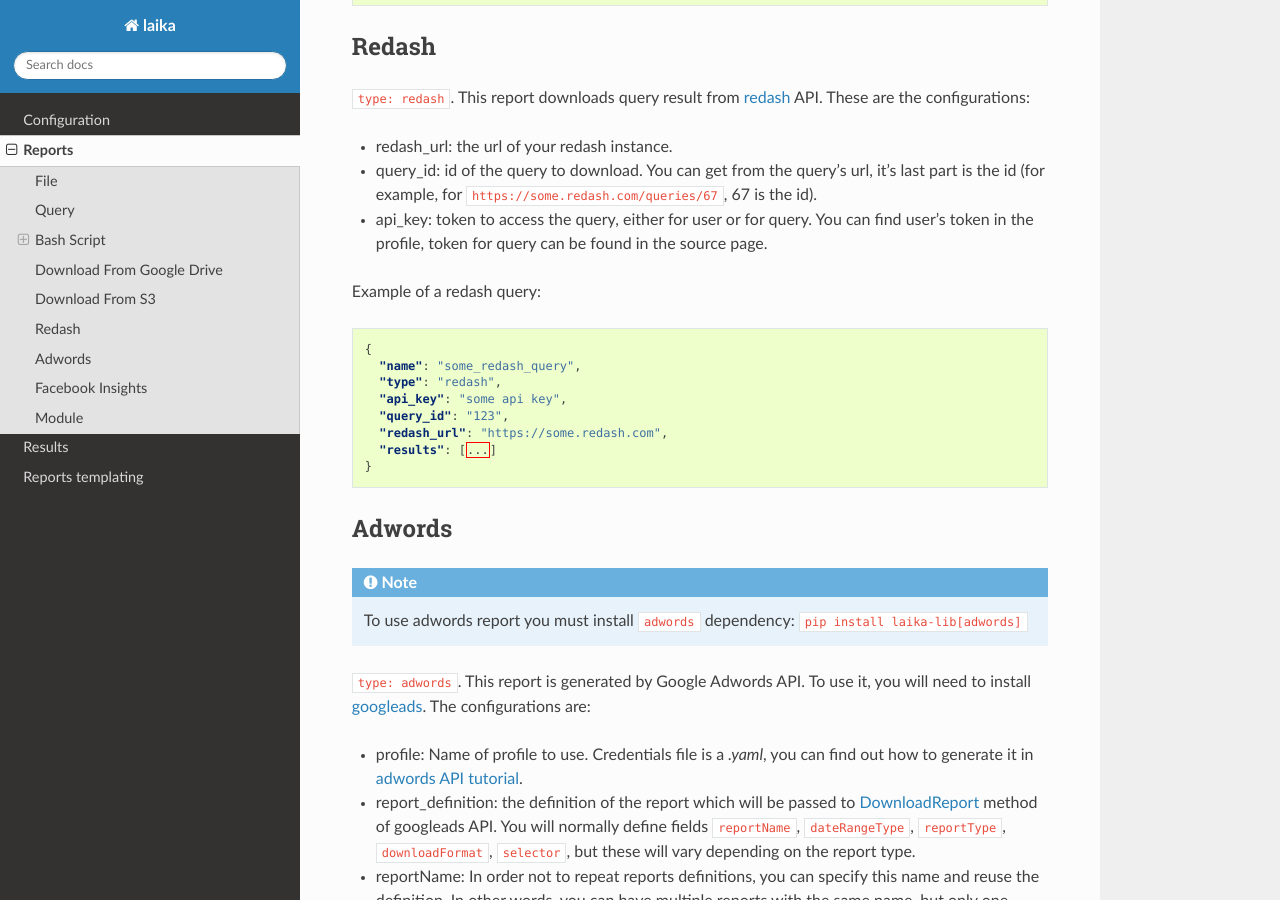
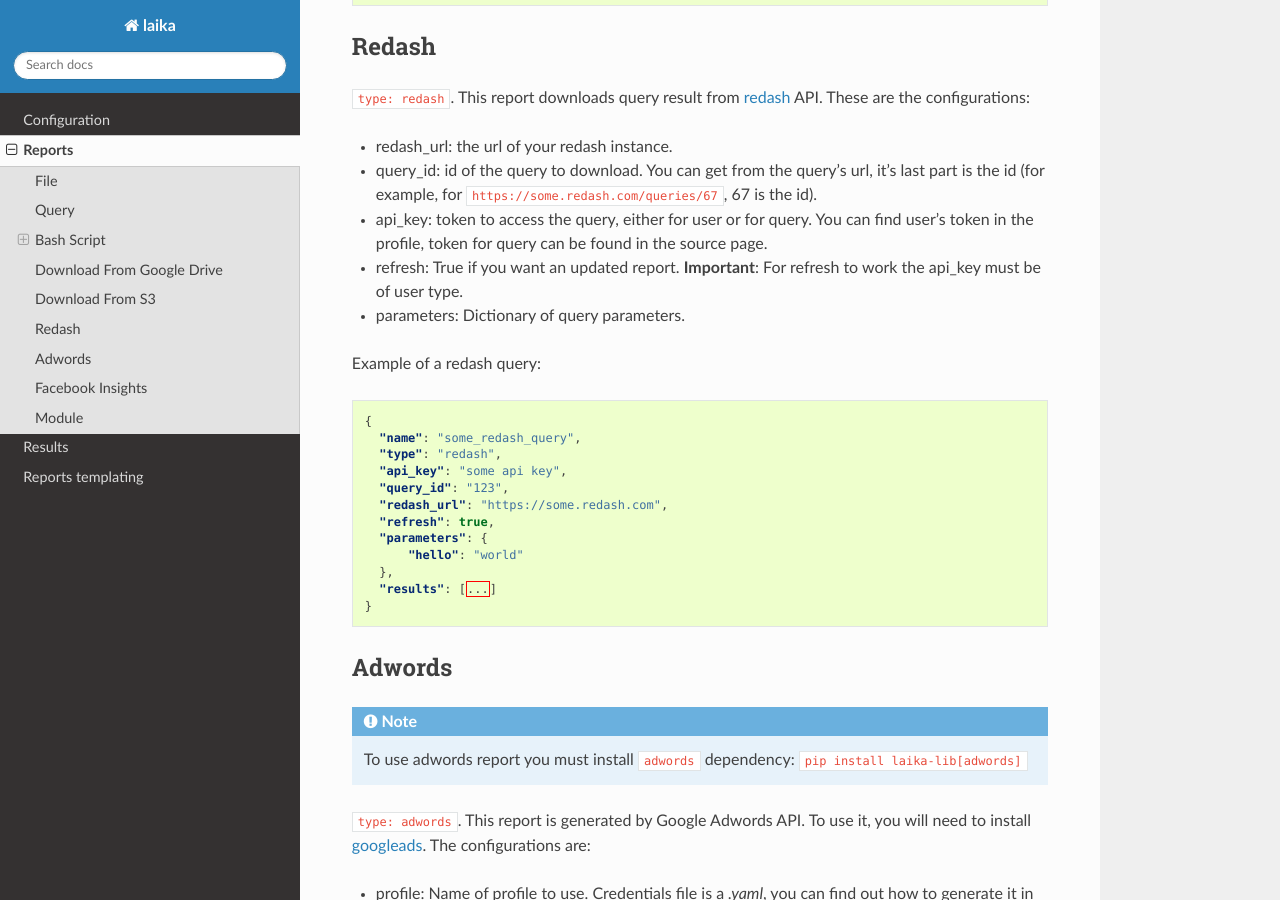
Before and after one commit to trocafone/laika, a Sphinx documentation site: the page built from docs/reports.rst, in a window 1280 px wide and 900 px high, scrolled down 4235 px. Built offline with Sphinx 7.4.7 and the Read the Docs theme 2.0.0, drawn with Linux system fonts in a browser that asks for light colours.

Commit message:
Add documentation for redash report

```diff
--- a/docs/reports.rst
+++ b/docs/reports.rst
@@ -227,6 +227,9 @@
 -  api\_key: token to access the query, either for user or for query.
    You can find user's token in the profile, token for query can be
    found in the source page.
+-  refresh: True if you want an updated report. **Important**: For refresh
+   to work the api\_key must be of user type.
+-  parameters: Dictionary of query parameters.
 
 Example of a redash query:
 
@@ -238,6 +241,10 @@
       "api_key": "some api key",
       "query_id": "123",
       "redash_url": "https://some.redash.com",
+      "refresh": true,
+      "parameters": {
+          "hello": "world"
+      },
       "results": [...]
     }
 
```
